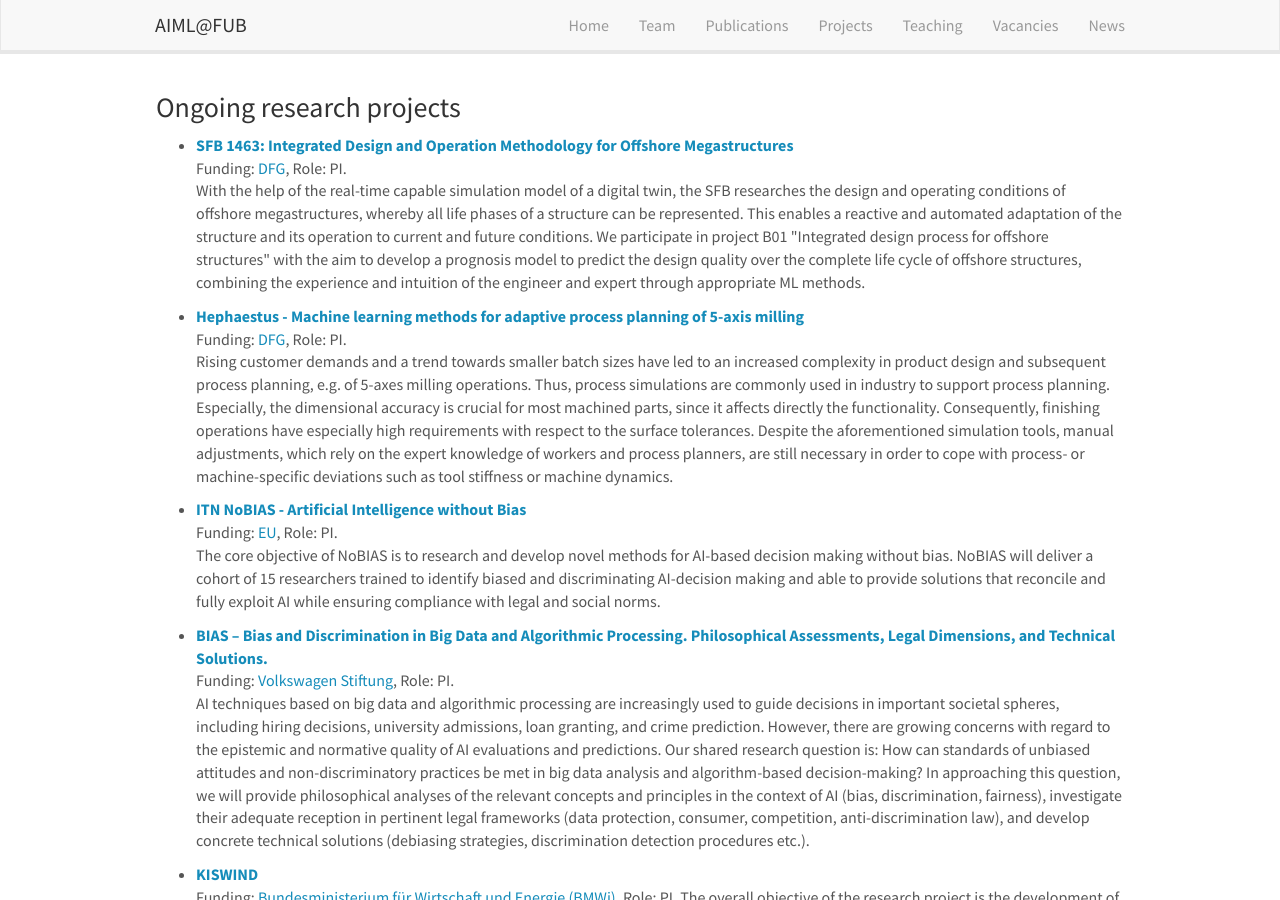
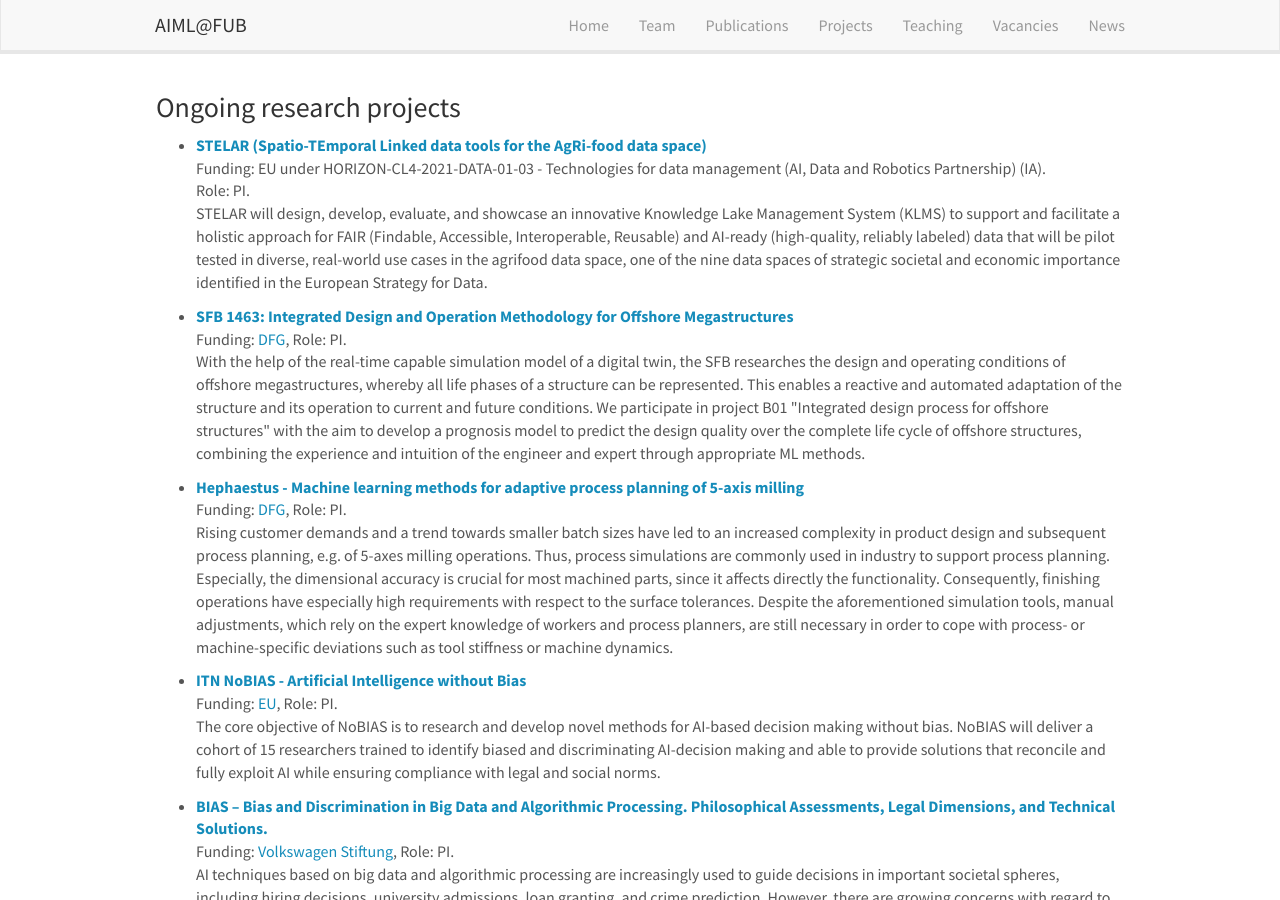
Before and after one commit to AIML-research/AIML-research.github.io, a Jekyll site: the page built from _pages/projects.md, in a window 1280 px wide and 900 px high. Built offline with Jekyll 4.4.1, drawn with Linux system fonts in a browser that asks for light colours; nearby versions of some CDN libraries.

Commit message:
Update projects.md

```diff
--- a/_pages/projects.md
+++ b/_pages/projects.md
@@ -6,7 +6,17 @@ sitemap: false
 permalink: /projects/
 ---
 
+
 ### Ongoing research projects
+<ul>
+  <li><b><a href = "{{ site.url }}{{ site.baseurl }}/projects/stelar">STELAR (Spatio-TEmporal Linked data tools for the AgRi-food data space)</a></b></li>
+Funding: EU under HORIZON-CL4-2021-DATA-01-03 - Technologies for data management (AI, Data and Robotics Partnership) (IA).<br>
+Role: PI.<br>
+
+  STELAR will design, develop, evaluate, and showcase an innovative Knowledge Lake Management System (KLMS) to support and facilitate a holistic approach for FAIR (Findable, Accessible, Interoperable, Reusable) and AI-ready (high-quality, reliably labeled) data that will be pilot tested in diverse, real-world use cases in the agrifood data space, one of the nine data spaces of strategic societal and economic importance identified in the European Strategy for Data.
+ </ul>
+
+
 <ul>
   <li><b><a href = "{{ site.url }}{{ site.baseurl }}/projects/offshore">SFB 1463:  Integrated Design and Operation Methodology for Offshore Megastructures</a></b></li>
 Funding: <a href="https://gepris.dfg.de/gepris/projekt/457016492" target="_new">DFG</a>, Role: PI.<br>
```
